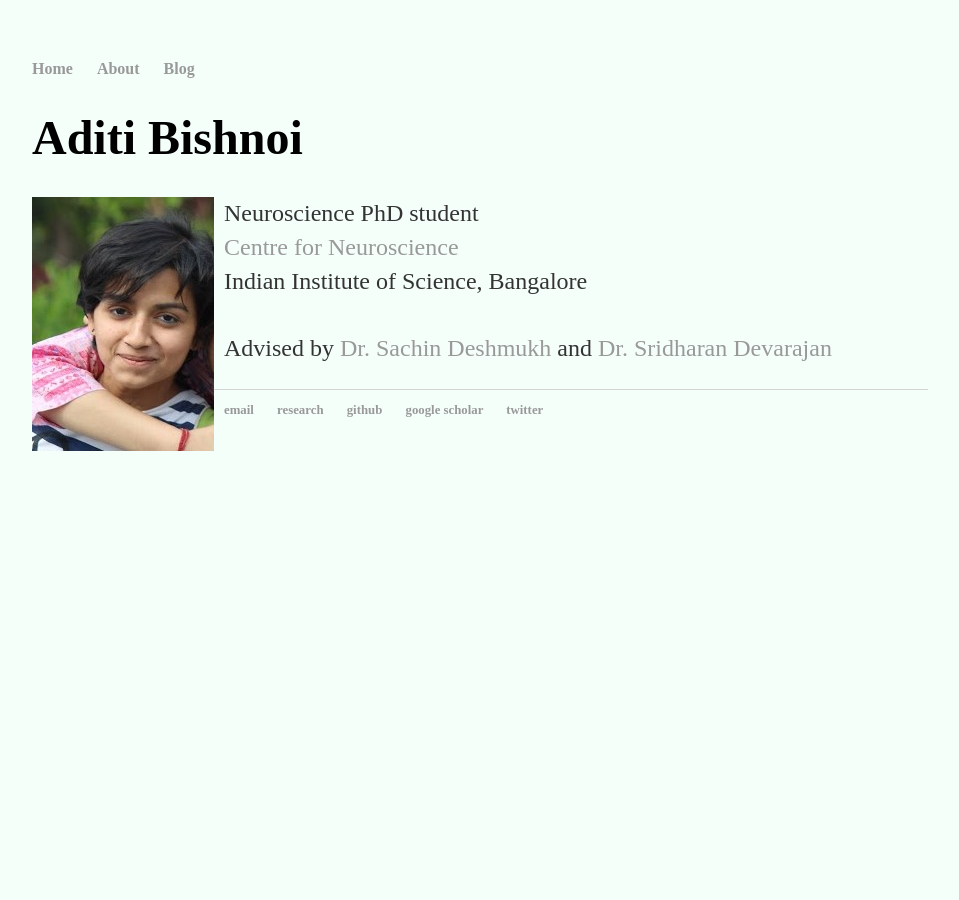
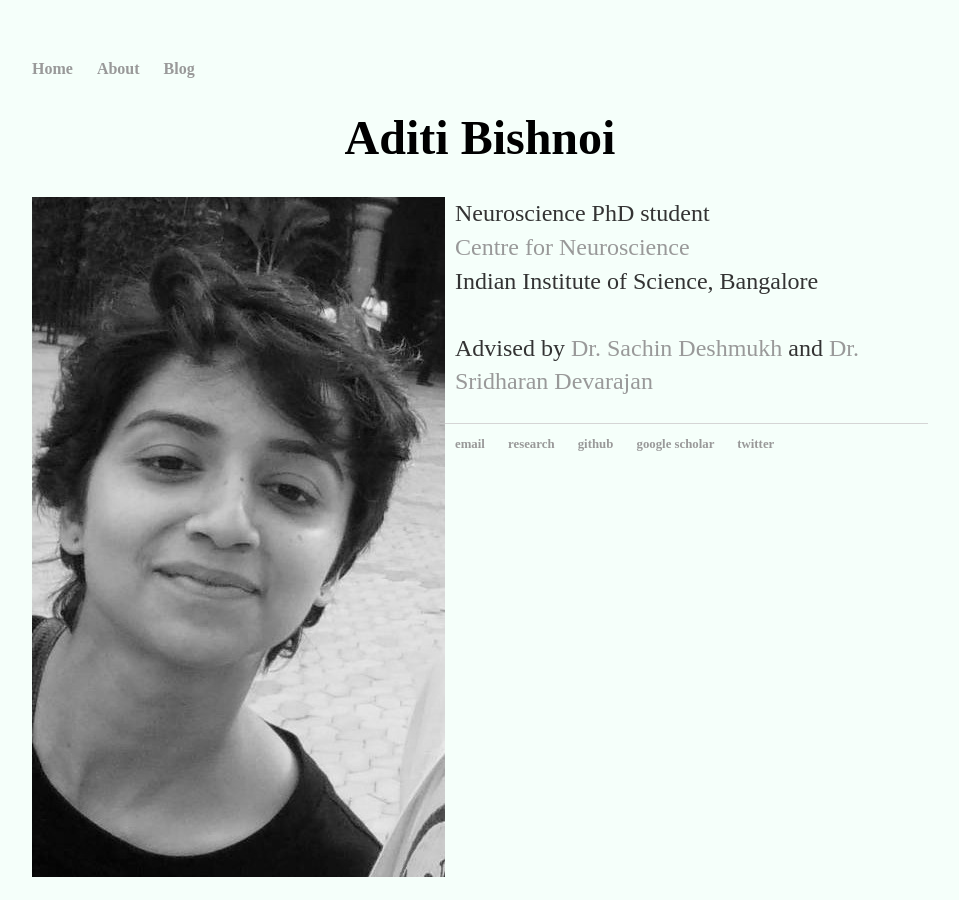
Before and after one commit to AdiBish/adibish.github.io, a Jekyll site: the page built from index.html, in a window 1280 px wide. Shown: the whole page, without its empty margins (160-1119 px from the left). Built offline with Jekyll 4.4.1, drawn with Linux system fonts in a browser that asks for light colours.

Commit message:
Update index.html

```diff
--- a/index.html
+++ b/index.html
@@ -3,11 +3,12 @@ layout: default
 title: Aditi Bishnoi
 ---
 <div class="blurb">
-
-	<h1> Aditi Bishnoi </h1>
+	<div align="center">
+		<h1> Aditi Bishnoi </h1>
+	</div>
 
 	<div class="container">
-		<img src="https://adibish.github.io//images//Adi.jpg"
+		<img src="https://adibish.github.io//images//adi4.jpg"
 		     style="float:left; margin-right:10px; margin-bottom:5px"/>
 		<p> Neuroscience PhD student <br/>
 		<a href="http://www.cns.iisc.ac.in/home/" target="_blank"> Centre for Neuroscience </a> <br/>
```
